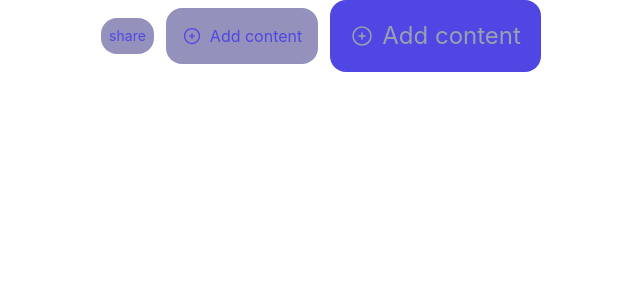
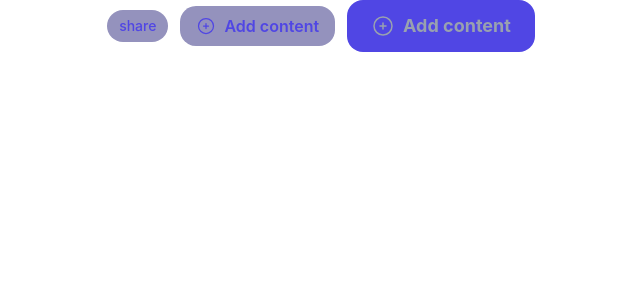
Before and after one commit to kunal-vert/muller, a React (Vite) app in the folder muller-frontend/: page / in a window 1280 px wide. Shown: the top 300 px of the page, without its empty margins (319-959 px from the left). Built offline with nearby package versions, Linux system fonts and the light colour scheme.

Commit message:
alternation on UI

```diff
--- a/muller-frontend/src/components/Button.tsx
+++ b/muller-frontend/src/components/Button.tsx
@@ -10,20 +10,20 @@ export interface ButtonProps {
   onClick: () => void;
 }
 const sizeStyles = {
-  "sm": "p-2 text-sm",
-  "md": "p-4 text-md",
-  "lg": "p-5 text-2xl"
+  "sm": "px-3 py-1.5 text-sm font-medium",
+  "md": "px-4 py-2 text-base font-semibold",
+  "lg": "px-6 py-3 text-lg font-bold"
 }
 
-const flexStyles = "flex items-center "
+const flexStyles = "flex items-center justify-center gap-2 "
 
-const defaultStyles = "rounded-2xl "
+const defaultStyles = "rounded-2xl transition-all duration-200 ease-in-out active:scale-95 "
 
 const ColorVariant = {
   "primary": "bg-purple-600  text-gray-400",
   "secondary": "bg-purple-500  text-purple-600"
 }
 
-export const Button = ({variant, size, text, startIcon, endIcon, onClick}: ButtonProps) => {
-  return <button className={`${ColorVariant[variant]} ${defaultStyles} ${sizeStyles[size]} ${flexStyles} `}  >{startIcon ? <div className="pr-2">{startIcon}</div> : null} {text} {endIcon}</button>
+export const Button = ({ variant, size, text, startIcon, endIcon, onClick }: ButtonProps) => {
+  return <button className={`${ColorVariant[variant]} ${defaultStyles} ${sizeStyles[size]} ${flexStyles} `}  >{startIcon ? <div >{startIcon}</div> : null} {text} {endIcon}</button>
 }
```
